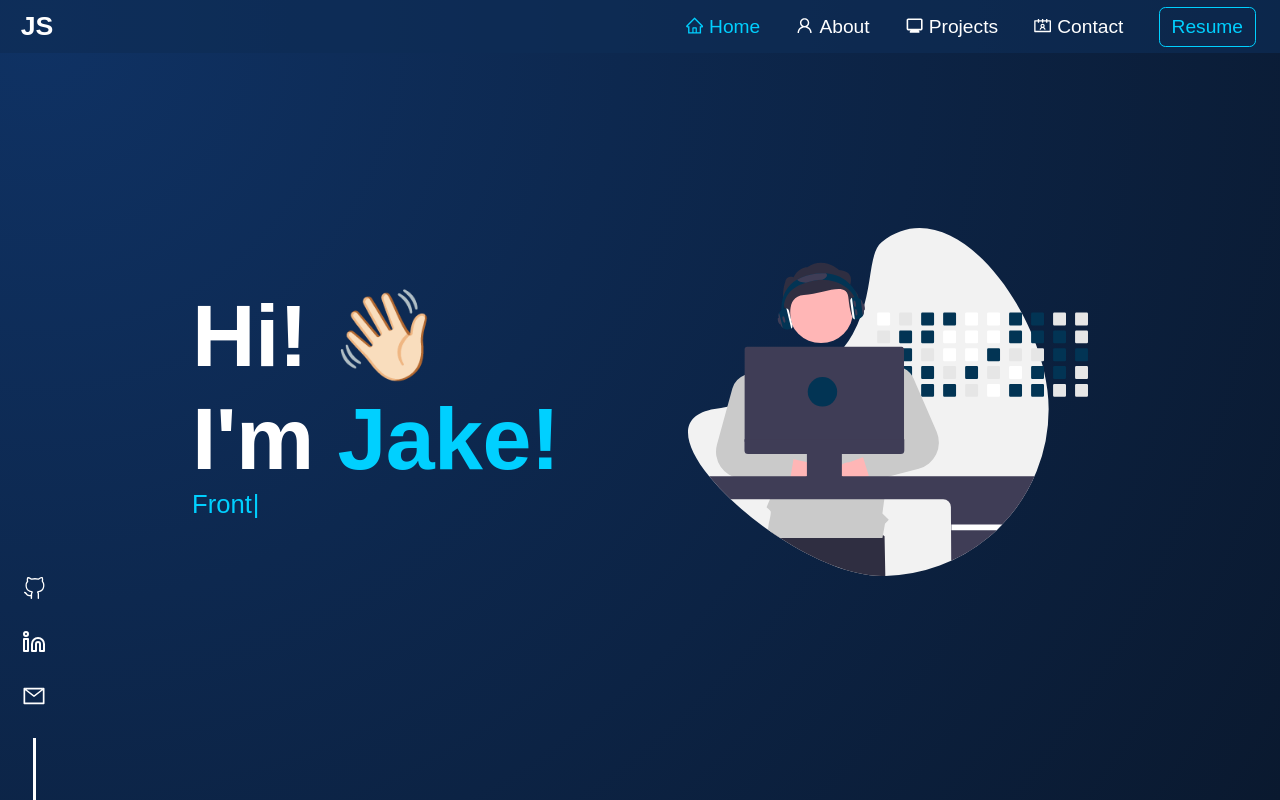
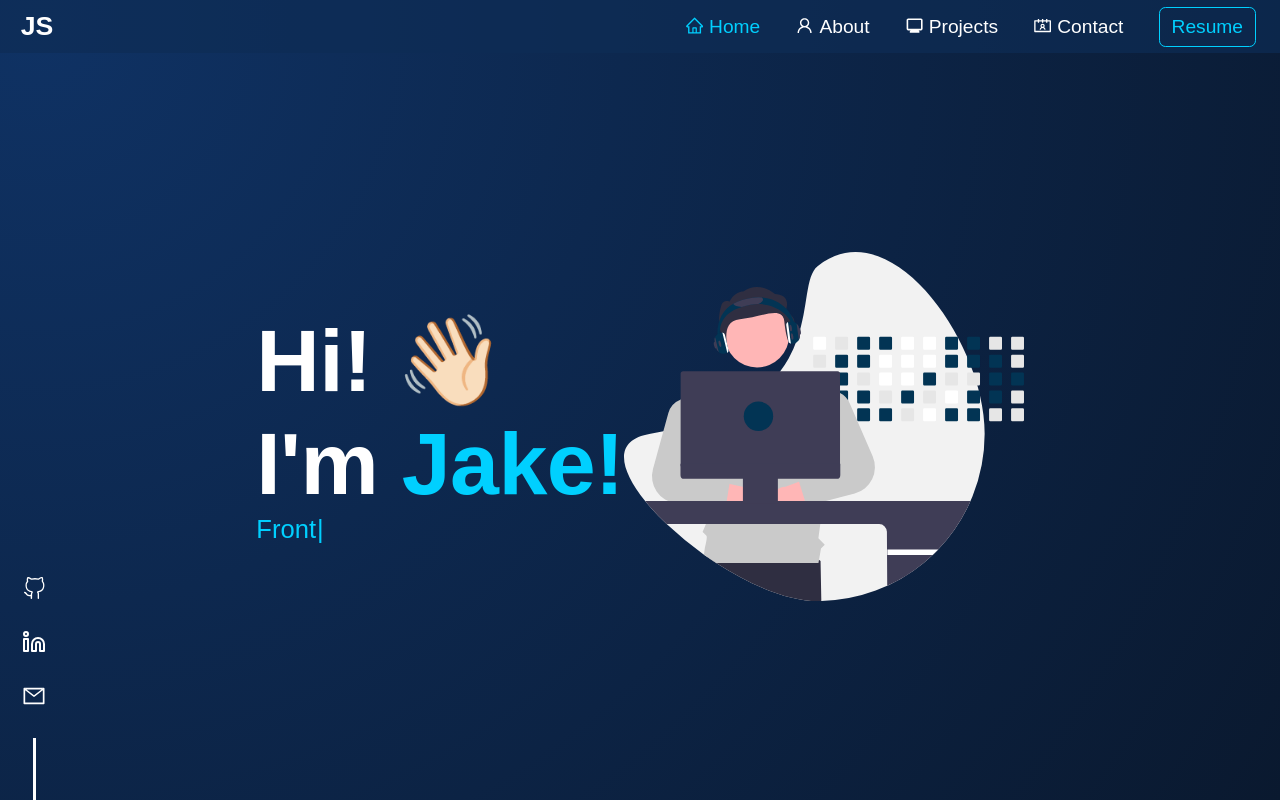
Before and after one commit to JSchoonbrood/Portfolio, a React (Create React App) app: page / in a window 1280 px wide. Built offline with nearby package versions, Linux system fonts and the light colour scheme.

Commit message:
Layout changes

```diff
--- a/src/App.scss
+++ b/src/App.scss
@@ -19,6 +19,7 @@
     flex-direction: column;
     overflow: auto;
     width: 100%;
+    height: 100%;
     &__navbar {
       position: sticky;
       top: 0;
@@ -27,16 +28,14 @@
       display: flex;
       flex-direction: row;
       justify-content: center;
-      height: fit-content;
+      height: 100%;
       &-sidebar {
         position: fixed;
-        width: 10%;
         top: 10;
+        height: 100%;
       }
       &-components {
-        display: flex;
-        flex-direction: column;
-        width: 90%;
+        height: 100%;
       }
     }
   }
--- a/src/components/hero/hero.scss
+++ b/src/components/hero/hero.scss
@@ -3,15 +3,13 @@
 .hero {
   display: flex;
   flex-direction: row;
-  position: relative;
-  top: 50%;
   margin-left: 10vw;
   margin-right: 10vw;
+  height: 100%;
   &__content {
     display: flex;
     flex-direction: column;
     justify-content: center;
-    align-items: flex-start;
     width: 100%;
     &-title {
       font-size: variables.$hero-font-size;
@@ -25,7 +23,7 @@
   }
   &__image {
     display: flex;
-    justify-content: center;
+    justify-content: flex-end;
     align-items: center;
     img {
       width: 400px;
--- a/src/components/projects/projects.scss
+++ b/src/components/projects/projects.scss
@@ -200,6 +200,7 @@
   align-items: center;
 }
 .page {
-  height: auto;
+  height: 100%;
   cursor: default;
+  width: 100%;
 }
```
